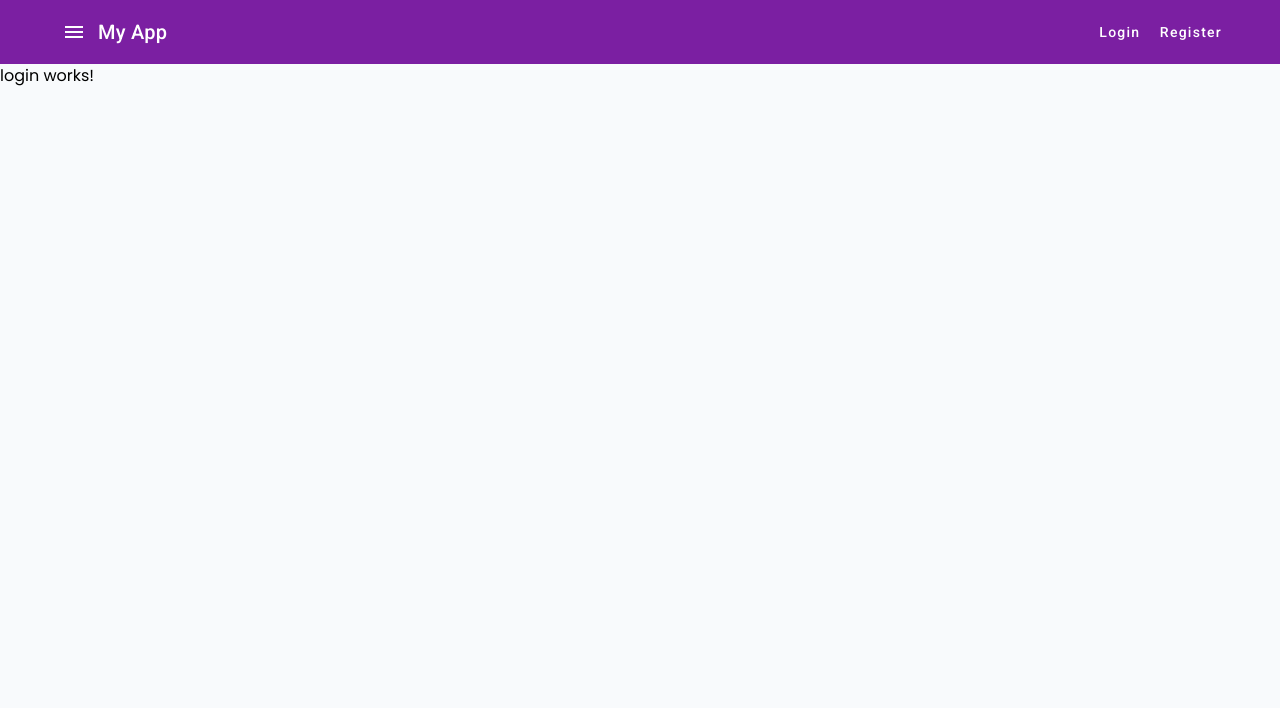
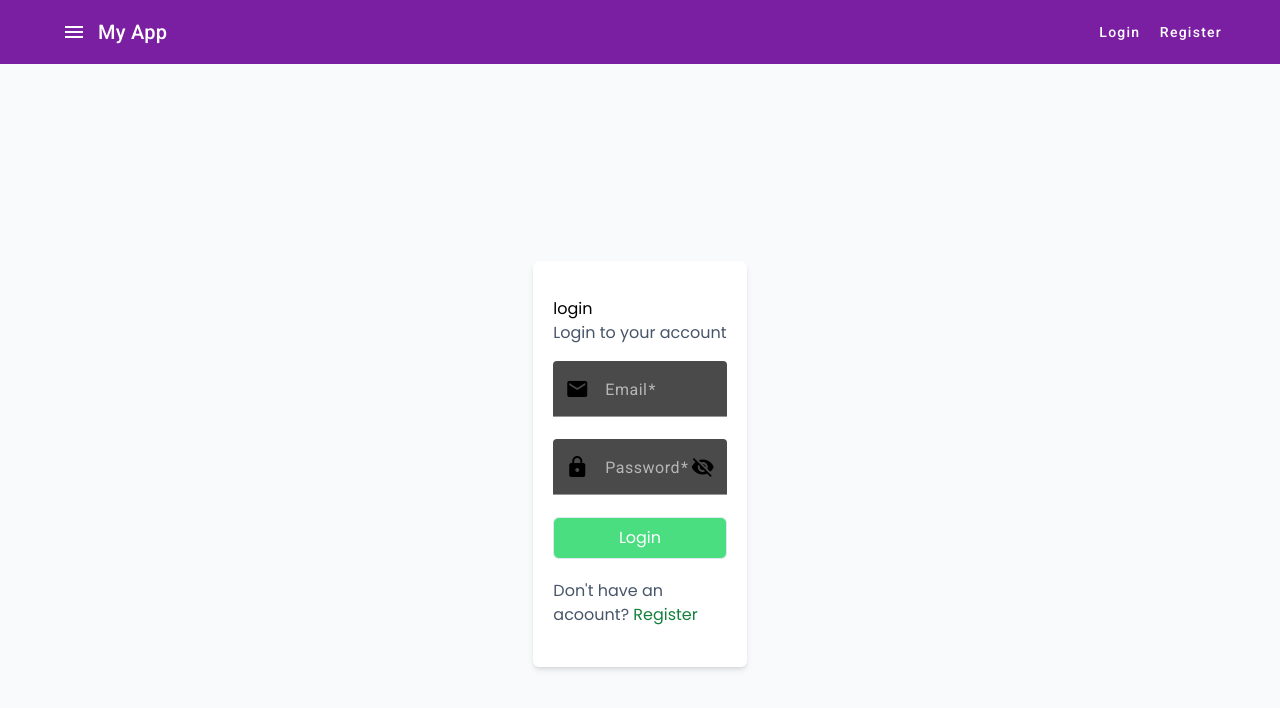
Before and after one commit to Hyagodevbfr/AuthSystemJwt, an Angular app in the folder client/: page /login in a window 1280 px wide. Shown: the top 708 px of the page. Built offline with nearby package versions, Linux system fonts and the light colour scheme.

Commit message:
Create login page

```diff
--- a/client/src/app/pages/home/home.component.html
+++ b/client/src/app/pages/home/home.component.html
@@ -4,9 +4,9 @@
             <span class="text-5xl text-purple-800">MyApp</span>
         </h1>
         <div class="flex flex-col items-center gap5 justify-center">
-            <h1 class="text-2xl">You ar lot logged in</h1>
+            <h1 class="text-2xl">You are lot logged in</h1>
             <a routerLink="/login">
-                <button class="bg-green-500 hover:bg-green-700 text-white font-bold py-2 px-4 rounded-md">
+                <button class="bg-green-500 hover:bg-green-700 text-white font-bold py-3 px-4 rounded-md">
                     Login
                 </button>
             </a>
--- a/client/src/app/pages/login/login.component.html
+++ b/client/src/app/pages/login/login.component.html
@@ -1 +1,37 @@
-<p>login works!</p>
+<div class="h-screen flex items-center justify-center">
+    <form class="shadow-md rounded-md p-5 bg-white w-1/6" [formGroup]="form" (ngSubmit)="Login()">
+        <div class="py-4">
+            <h1 clas="font-bold py-2">
+                login
+            </h1>
+            <h6 class="text-slate-600 text-base">
+                Login to your account
+            </h6>
+        </div>
+        <mat-form-field apperance="fill" class="w-full">
+            <mat-label>Email</mat-label>
+                <input matInput placeholder="Email" formControlName="email"/>
+                <mat-icon matPrefix>email</mat-icon>
+        </mat-form-field>
+
+        <mat-form-field appearance="fill" class="w-full">
+            <mat-label>Password</mat-label>
+            <input matInput
+             type="{{hide? 'password': 'text'}}"
+             placeholder="Password" formControlName="password" />
+            <mat-icon matPrefix>lock</mat-icon>
+                <mat-icon
+                 (click)="hide=!hide"
+                 matSuffix>
+                    {{ hide? 'visibility_off':'visibility'}}
+                </mat-icon>
+        </mat-form-field>
+        <button [disabled]="!form.valid" type="submit" class="w-full rounded-md border border-slate-200 disabled:bg-green-400 py-2 px-3 bg-green-700 text-white fornt-bold">Login</button>
+        <div class="my-5">
+            <span class="text-slate-600">
+                Don't have an acoount?
+            </span>
+            <a class="text-green-700" routerLink="/register">Register</a>
+        </div>
+    </form>
+</div>
--- a/client/src/app/pages/login/login.component.ts
+++ b/client/src/app/pages/login/login.component.ts
@@ -1,12 +1,27 @@
-import { Component } from '@angular/core';
+import { Component, OnInit, inject } from '@angular/core';
+import { FormBuilder, FormGroup, ReactiveFormsModule, Validators } from '@angular/forms';
+import { MatIconModule } from '@angular/material/icon';
+import { MatInputModule } from '@angular/material/input';
+import { RouterLink } from '@angular/router';
 
 @Component({
   selector: 'app-login',
   standalone: true,
-  imports: [],
+  imports: [MatInputModule,MatIconModule,RouterLink, ReactiveFormsModule],
   templateUrl: './login.component.html',
   styleUrl: './login.component.css'
 })
-export class LoginComponent {
+export class LoginComponent implements OnInit {
 
+  hide = true;
+  form!:FormGroup;
+  fb = inject(FormBuilder);
+  Login(){}
+
+  ngOnInit(): void {
+    this.form = this.fb.group({
+      email:['', Validators.required, Validators.email],
+      password:['',Validators.required]
+    });
+  }
 }
```
